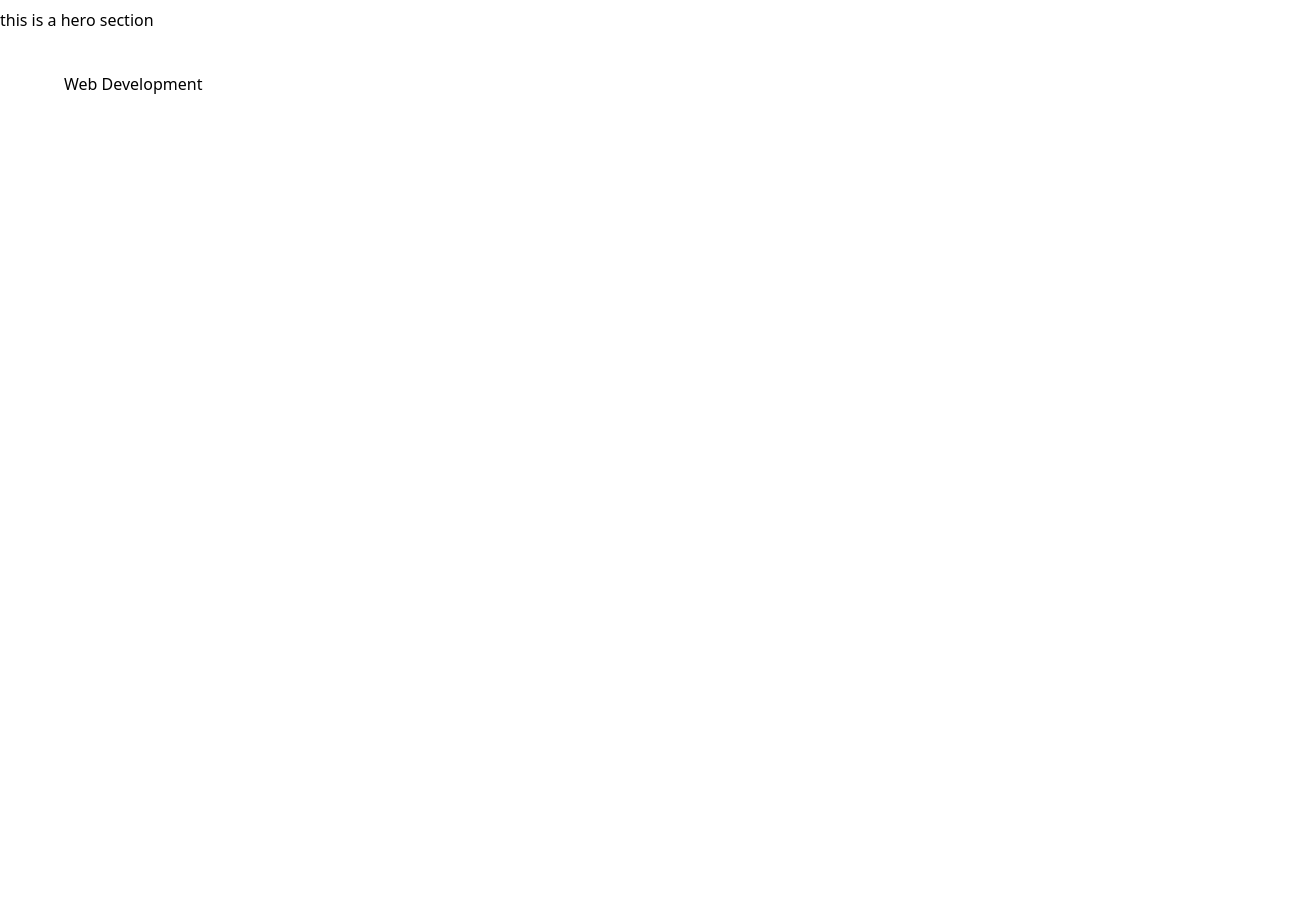
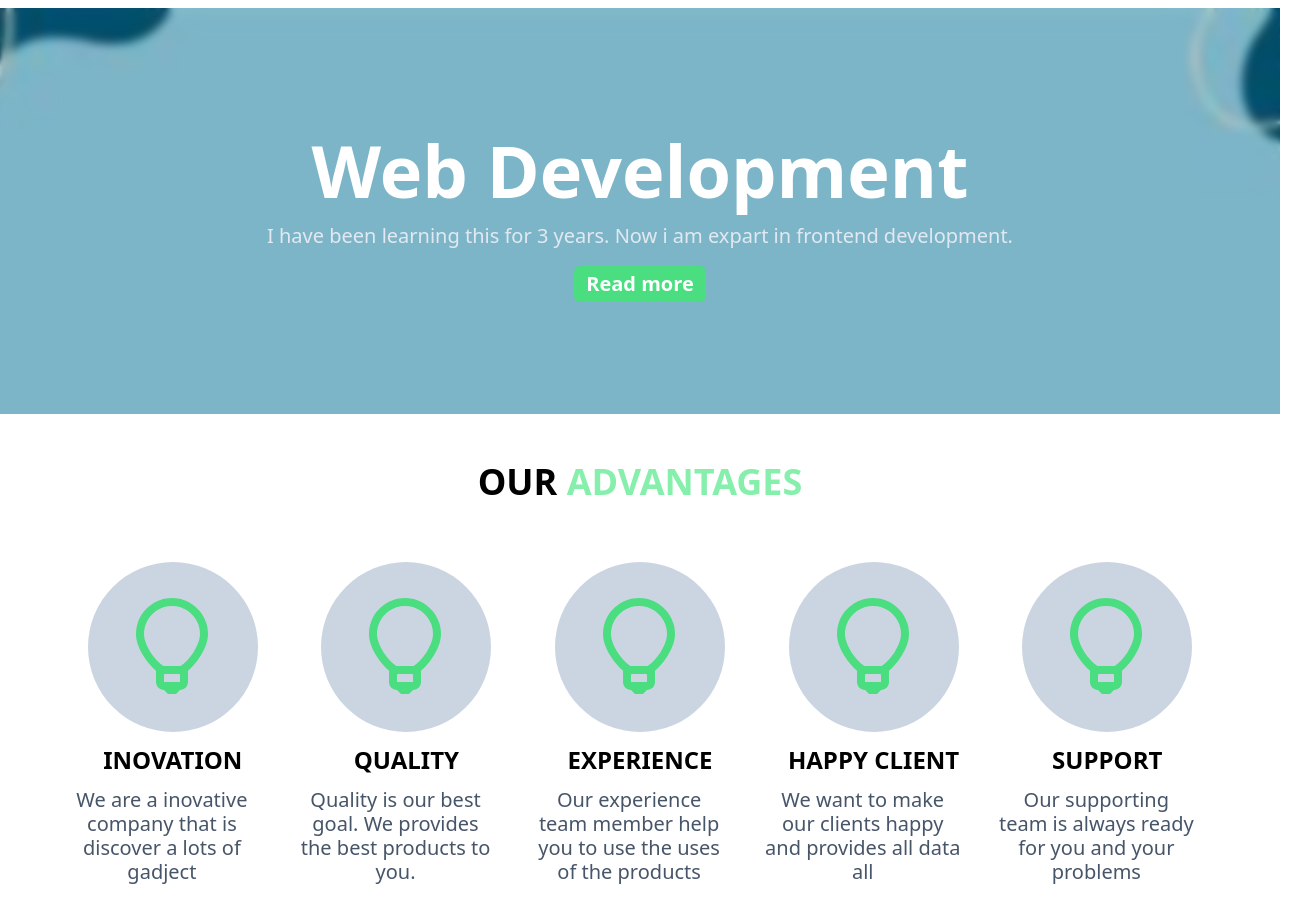
Before and after one commit to porashor/HighAgency, a React (Vite) app: page / in a window 1280 px wide. Shown: the part 140-1062 px from the top of the page, 1305 px wide, since content can reach past the window. Before the commit the page ends 800 px from the top, so only its background shows below. Built offline with nearby package versions, Linux system fonts and the light colour scheme.

Commit message:
hero and advantage done

```diff
--- a/src/App.jsx
+++ b/src/App.jsx
@@ -3,12 +3,14 @@ import Navbar from './Components/Navbar'
 import Hero from './Components/Hero'
 import 'slick-carousel/slick/slick.css';
 import 'slick-carousel/slick/slick-theme.css';
+import Advantages from './Components/Advantages';
 
 const App = () => {
   return (
     <div className='relative'>
       <Navbar/>
       <Hero/>
+      <Advantages/>
     </div>
   )
 }
--- /dev/null
+++ b/src/Components/Advantages.jsx
@@ -0,0 +1,32 @@
+import React from 'react'
+import { advance } from '../Data/dataAll'
+
+
+const Advantages = () => {
+  return (
+    <div className='w-[90%] mx-auto my-2 space-y-3'>
+      {/* header sections */}
+      <div className='space-y-1'>
+        <h1 className='uppercase py-10 font-bold text-center text-2xl md:text-3xl lg:text-4xl'>
+            <span>Our </span><span className='text-green-300'>Advantages</span>
+        </h1>
+      </div>
+      {/* main body for advantage */}
+      <div className='grid grid-cols-1 md:grid-cols-2 lg:grid-cols-3 xl:grid-cols-5 items-center justify-between gap-4 py-2'>
+        {advance.map((item, index)=>(
+            <div key={index} className='space-y-1 pb-10'>
+                {/* icon sec */}
+                <div className='text-9xl w-[170px] h-[170px] mx-auto bg-slate-300 p-5 rounded-full text-green-400'>
+                    {item.icon}
+                </div>
+                {/* advance header */}
+                <div className='text-2xl text-center uppercase font-semibold py-2'>{item.name}</div>
+                <div className='w-[90%] leading-6 text-center text-slate-600 text-xl'>{item.details}</div>
+            </div>
+        ))}
+      </div>
+    </div>
+  )
+}
+
+export default Advantages
--- a/src/Components/Hero.jsx
+++ b/src/Components/Hero.jsx
@@ -12,16 +12,23 @@ const Hero = () => {
         speed: 500,
         slidesToShow: 1,
         slidesToScroll: 1,
+        arrow: false
       };
   return (
-    <div>
-      this is a hero section
-      <Slider>
+    <div className='overflow-hidden'>
+      <Slider {...settings}>
         {
             bannerData.map((item, index)=>(
-                <div className={`bg-cover bg-center w-full h-[400px]`} key={index} style={{ backgroundImage: `url(${Dhl})` }}>
-                    <div className='w-[90%] mx-auto py-10'>
-                        {item.title}
+                <div className={`bg-cover bg-center w-full h-[400px] relative`} key={index}>
+                    <img src={item.image} alt="" className='w-full h-[600px] object-cover'/>
+                    <div className='absolute w-full h-[105%] top-0 backdrop-blur-sm bg-black/20'>
+                      <div className='w-[90%] mx-auto h-full flex items-center justify-center'>
+                        <div className='text-center text-white text-shadow-lg space-y-4'>
+                          <div className='text-shadow-lg text-4xl md:text-5xl lg:text-6xl xl:text-7xl font-bold '>{item.title}</div>
+                          <div className='text-xl text-slate-200'>{item.details}</div>
+                          <button className='text-xl font-semibold bg-green-400 rounded-md px-3 py-1'>{item.btnText}</button>
+                        </div>
+                      </div>
                     </div>
                 </div>
             ))
--- a/src/Data/dataAll.jsx
+++ b/src/Data/dataAll.jsx
@@ -71,3 +71,34 @@ export const bannerData = [
         image: image3
     },
 ]
+
+
+import { LiaLightbulbSolid } from 'react-icons/lia'
+
+export const advance = [
+    {
+        name: "inovation",
+        details: "We are a inovative company that is discover a lots of gadject",
+        icon: <LiaLightbulbSolid/>
+    },
+    {
+        name: "quality",
+        details: "Quality is our best goal. We provides the best products to you.",
+        icon: <LiaLightbulbSolid/>
+    },
+    {
+        name: "experience",
+        details: "Our experience team member help you to use the uses of the products",
+        icon: <LiaLightbulbSolid/>
+    },
+    {
+        name: "happy client",
+        details: "We want to make our clients happy and provides all data all",
+        icon: <LiaLightbulbSolid/>
+    },
+    {
+        name: "support",
+        details: "Our supporting team is always ready for you and your problems",
+        icon: <LiaLightbulbSolid/>
+    },
+]
--- a/tailwind.config.js
+++ b/tailwind.config.js
@@ -1,8 +1,26 @@
 /** @type {import('tailwindcss').Config} */
+const plag = require('tailwindcss/plugin');
 export default {
   content: [ "./src/**/*.{js,jsx,ts,tsx}",],
   theme: {
-    extend: {},
+    extend: {
+      textShadow: {
+        sm: '0 1px 2px var(--tw-shadow-color)',
+        DEFAULT: '0 2px 4px var(--tw-shadow-color)',
+        lg: '0 8px 16px var(--tw-shadow-color)',
+      },
+    },
   },
-  plugins: [],
+  plugins: [
+    plag(function ({ matchUtilities, theme }) {
+      matchUtilities(
+        {
+          'text-shadow': (value) => ({
+            textShadow: value,
+          }),
+        },
+        { values: theme('textShadow') }
+      );
+    }),
+  ],
 }
```
